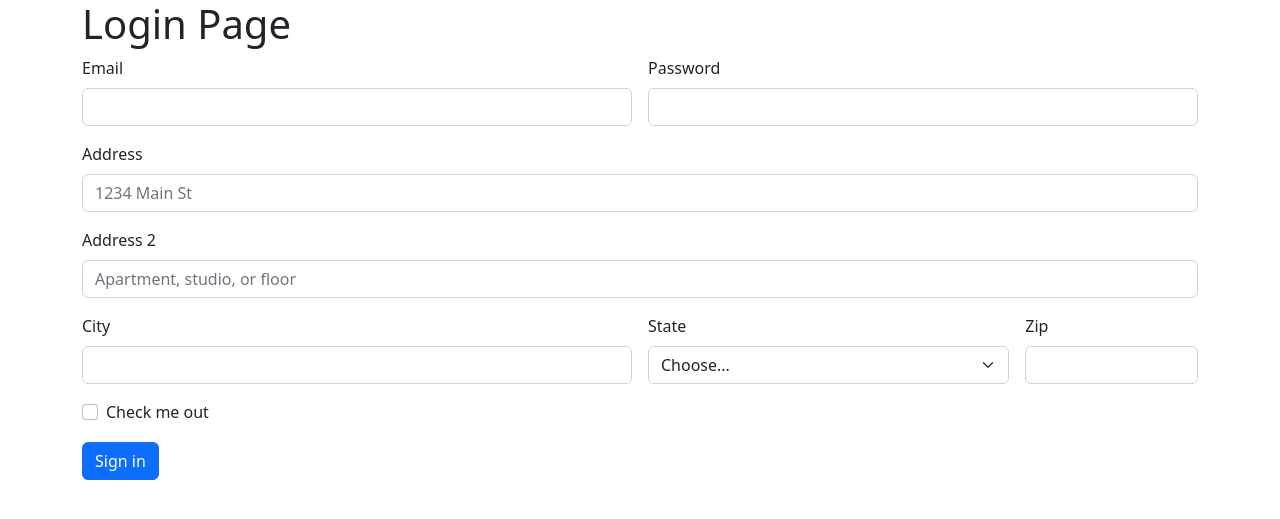
After one commit to Catalin246/php-development-1, a PHP site: page /login.php in a window 1280 px wide. The commit adds this page. Shown: the top 519 px of the page. Run offline with PHP 8.4, Linux system fonts and the light colour scheme.

Commit message:
Login Form example.

```diff
--- /dev/null
+++ b/app/public/login.php
@@ -0,0 +1,65 @@
+<!DOCTYPE html>
+<html lang="en">
+
+<head>
+    <meta charset="UTF-8">
+    <meta name="viewport" content="width=device-width, initial-scale=1.0">
+    <title>Boostrap</title>
+
+    <link href="https://cdn.jsdelivr.net/npm/bootstrap@5.2.2/dist/css/bootstrap.min.css" rel="stylesheet"
+        integrity="sha384-Zenh87qX5JnK2Jl0vWa8Ck2rdkQ2Bzep5IDxbcnCeuOxjzrPF/et3URy9Bv1WTRi" crossorigin="anonymous">
+</head>
+
+<body>
+    <div class="container">
+
+        <h1>Login Page</h1>
+
+        <form class="row g-3">
+            <div class="col-md-6">
+                <label for="inputEmail4" class="form-label">Email</label>
+                <input type="email" class="form-control" id="inputEmail4">
+            </div>
+            <div class="col-md-6">
+                <label for="inputPassword4" class="form-label">Password</label>
+                <input type="password" class="form-control" id="inputPassword4">
+            </div>
+            <div class="col-12">
+                <label for="inputAddress" class="form-label">Address</label>
+                <input type="text" class="form-control" id="inputAddress" placeholder="1234 Main St">
+            </div>
+            <div class="col-12">
+                <label for="inputAddress2" class="form-label">Address 2</label>
+                <input type="text" class="form-control" id="inputAddress2" placeholder="Apartment, studio, or floor">
+            </div>
+            <div class="col-md-6">
+                <label for="inputCity" class="form-label">City</label>
+                <input type="text" class="form-control" id="inputCity">
+            </div>
+            <div class="col-md-4">
+                <label for="inputState" class="form-label">State</label>
+                <select id="inputState" class="form-select">
+                    <option selected>Choose...</option>
+                    <option>...</option>
+                </select>
+            </div>
+            <div class="col-md-2">
+                <label for="inputZip" class="form-label">Zip</label>
+                <input type="text" class="form-control" id="inputZip">
+            </div>
+            <div class="col-12">
+                <div class="form-check">
+                    <input class="form-check-input" type="checkbox" id="gridCheck">
+                    <label class="form-check-label" for="gridCheck">
+                        Check me out
+                    </label>
+                </div>
+            </div>
+            <div class="col-12">
+                <button type="submit" class="btn btn-primary">Sign in</button>
+            </div>
+        </form>
+    </div>
+</body>
+
+</html>
```
Also changed, not shown: app/public/index.php (+32 -2 lines).
